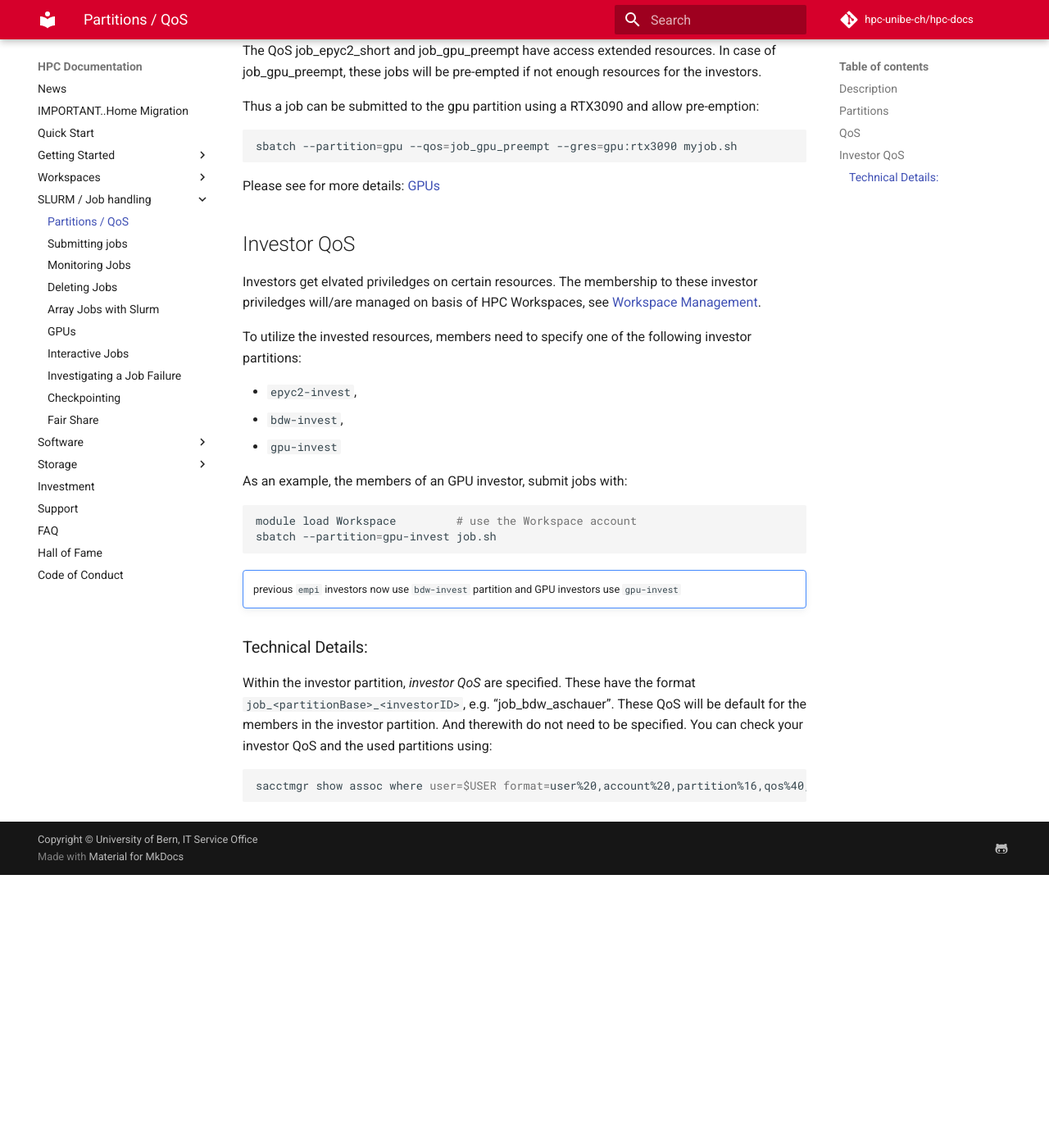
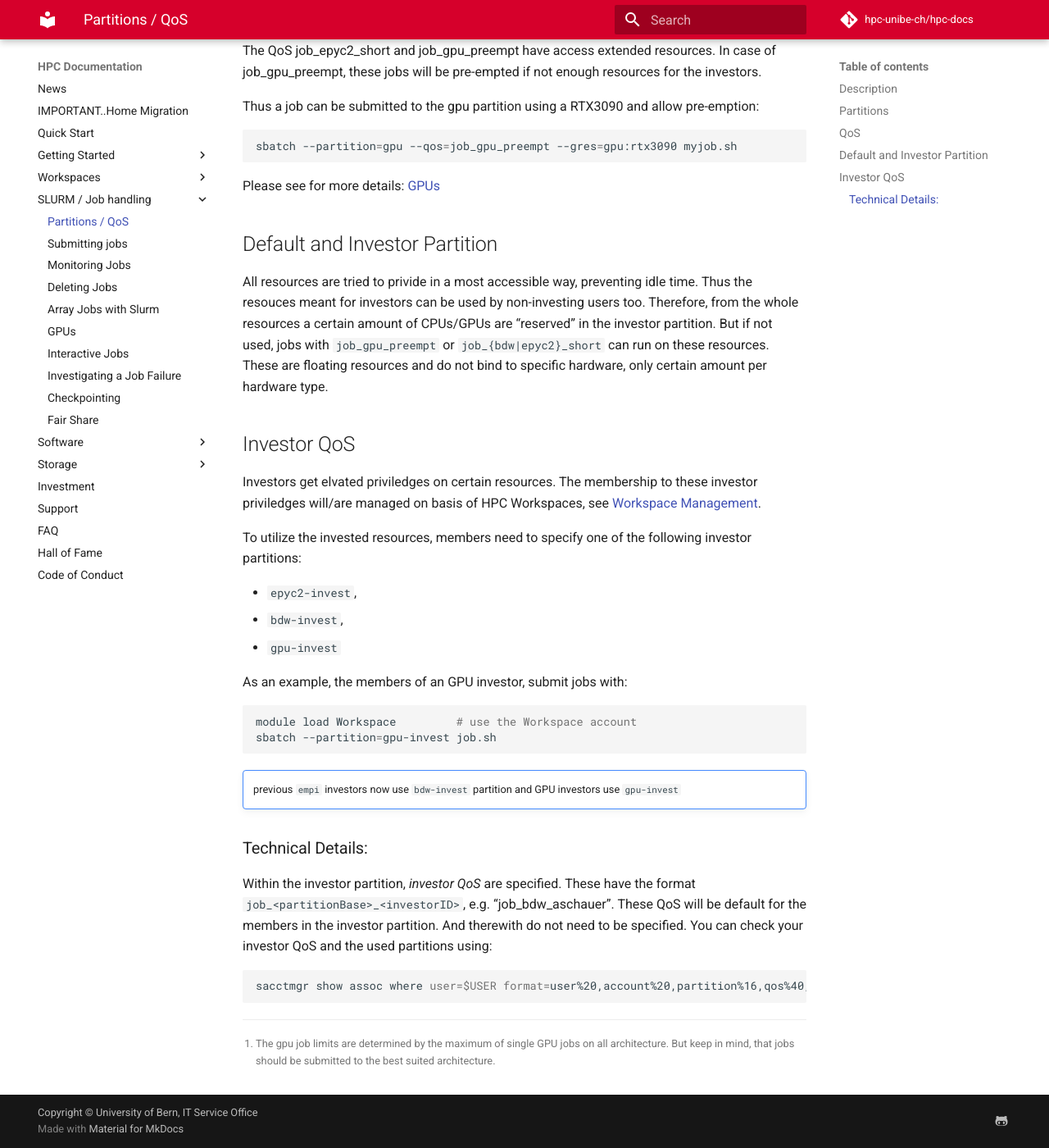
Before and after one commit to hpc-unibe-ch/hpc-unibe-ch.github.io, an MkDocs documentation site: the page built from docs/slurm/partitions.md, in a window 1280 px wide and 1400 px high, scrolled down 1893 px. Shown: the whole window at 82% size. Built offline with MkDocs 1.6.1 and Material for MkDocs 9.7.7, drawn with Linux system fonts in a browser that asks for light colours; comment, search, counter and statistics services are not loaded; before the commit the page ends 2960 px from its top, so only the background shows below that.

Commit message:
partitions: comment about job limit

````diff
--- a/docs/slurm/partitions.md
+++ b/docs/slurm/partitions.md
@@ -40,9 +40,11 @@ Within these partitions, **QoS** are used to distinguish different job limits. I
 | bdw | **job_bdw** | 24 h | 50 nodes | 300 |
 | | bdw_debug | 20 min | 2 nodes | 1 |
 | | bdw_short | 6 h | 2 nodes | 10 |
-| gpu | **job_gpu** | 24 h | 6x GTX 1080 Ti <br> 2x RTX 2080 Ti <br> 1x RTX 3090 <br> 1x Tesla P100 | 10 |
+| gpu | **job_gpu** | 24 h | 6x GTX 1080 Ti <br> 2x RTX 2080 Ti <br> 1x RTX 3090 <br> 1x Tesla P100 | 10 [^jobLim] |
 | | job_gpu_debug | 20 min | 1 GPU | 1 |
-| | job_gpu_preempt | 24 h | 12x GTX 1080 Ti <br> 4x RTX 2080 Ti <br> 4x RTX 3090 <br> 4x Tesla P100 | 24 |
+| | job_gpu_preempt | 24 h | 12x GTX 1080 Ti <br> 4x RTX 2080 Ti <br> 4x RTX 3090 <br> 4x Tesla P100 | 24 [^jobLim] |
+
+[^jobLim]: The gpu job limits are determined by the maximum of single GPU jobs on all architecture. But keep in mind, that jobs should be submitted to the best suited architecture.
 
 The QoS job_epyc2_short and job_gpu_preempt have access extended resources. In case of job_gpu_preempt, these jobs will be pre-empted if not enough resources for the investors.
 
@@ -53,6 +55,10 @@ sbatch --partition=gpu --qos=job_gpu_preempt --gres=gpu:rtx3090 myjob.sh
 ```
 
 Please see for more details: [GPUs](gpus.md)
+
+## Default and Investor Partition
+All resources are tried to privide in a most accessible way, preventing idle time. Thus the resouces meant for investors can be used by non-investing users too.
+Therefore, from the whole resources a certain amount of CPUs/GPUs are "reserved" in the investor partition. But if not used, jobs with `job_gpu_preempt` or `job_{bdw|epyc2}_short` can run on these resources. These are floating resources and do not bind to specific hardware, only certain amount per hardware type.
 
 ## Investor QoS
 Investors get elvated priviledges on certain resources.
````
